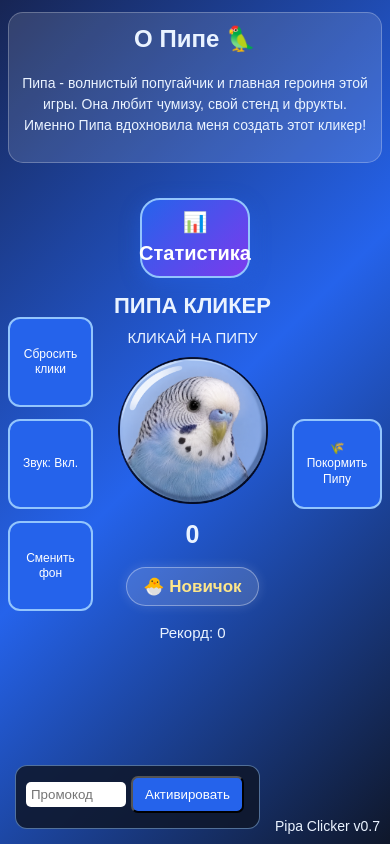
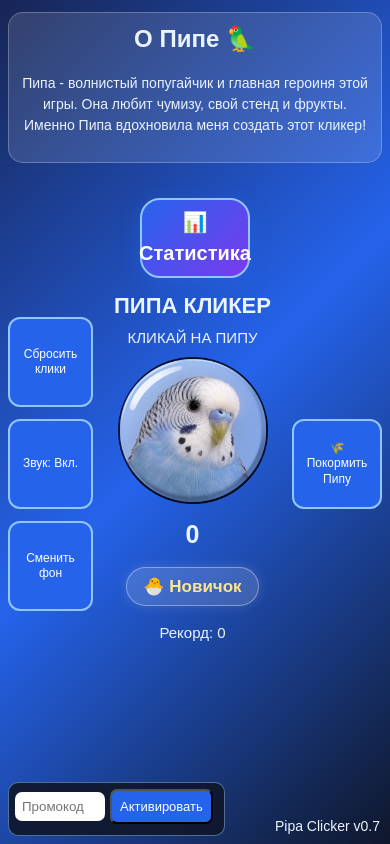
Before and after one commit to bagamanovramis-web/67-, a plain HTML site: page index.html in a window 390 px wide. Drawn offline with Linux system fonts and the light colour scheme.

Commit message:
Update style.css

```diff
--- a/style.css
+++ b/style.css
@@ -490,47 +490,31 @@ body.feathers {
 ========================= */
 .promo-box {
     position: fixed;
-    bottom: 15px;
-    left: 15px;
+    bottom: 8px;
+    left: 8px;
     display: flex;
-    flex-wrap: wrap;
     align-items: center;
     gap: 5px;
-    padding: 10px;
-    background: rgba(15, 23, 42, 0.85);
+    padding: 6px;
+    background: rgba(15, 23, 42, 0.9);
     border: 1px solid rgba(147, 197, 253, 0.5);
-    border-radius: 12px;
+    border-radius: 10px;
     z-index: 100;
     width: max-content;
-    max-width: calc(100vw - 30px);
-    box-sizing: border-box
+    max-width: calc(100vw - 16px);
 }
-    .promo-box input {
-    width: 100px;
-    padding: 5px;
-    border: none;
-    border-radius: 5px;
-    outline: none;
-        box-sizing: border-box;
+
+.promo-box input {
+    width: 90px;
+    min-width: 0;
+    padding: 7px;
+    box-sizing: border-box;
 }
+
 .promo-box button {
     width: auto;
-    padding: 9px 12px;
-    border-radius: 7px;
-    background: #2563eb;
-    color: white;
-    cursor: pointer;
-}
-}
-@keyframes queenAppear {
-    from {
-        opacity: 0;
-        transform: scale(0.7);
-    }
-    to {
-        opacity: 1;
-        transform: scale(1);
-    }
+    padding: 8px;
+    font-size: 13px;
 }
 /* =========================
    КНОПКА СТАТИСТИКИ
```
